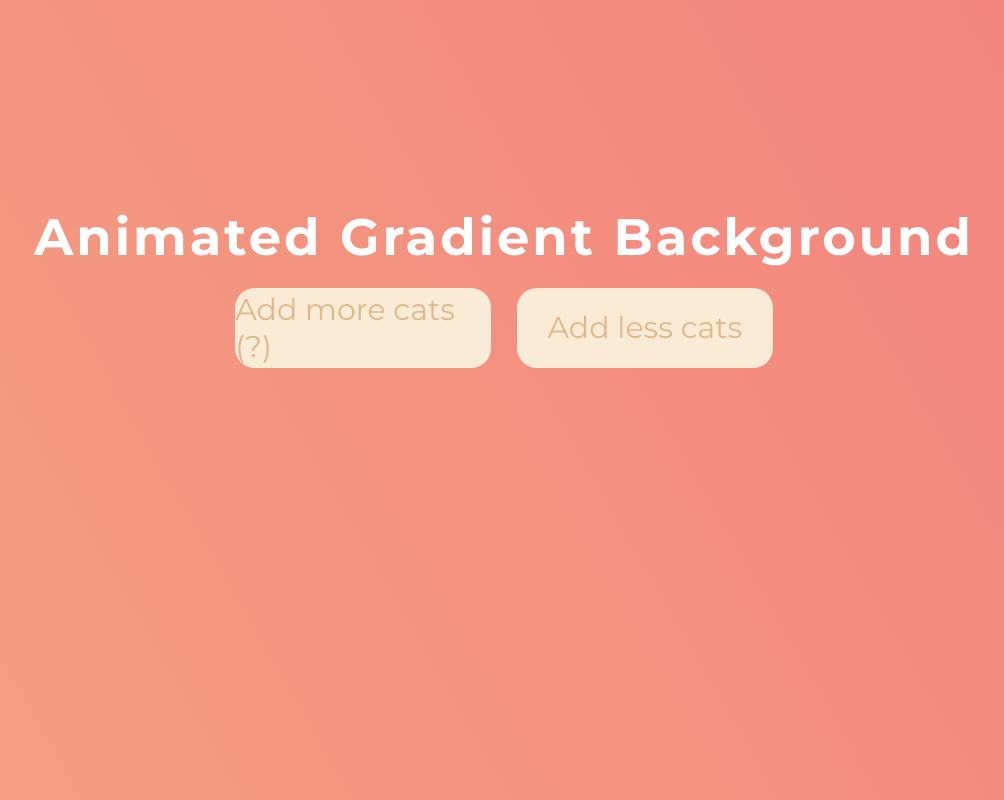
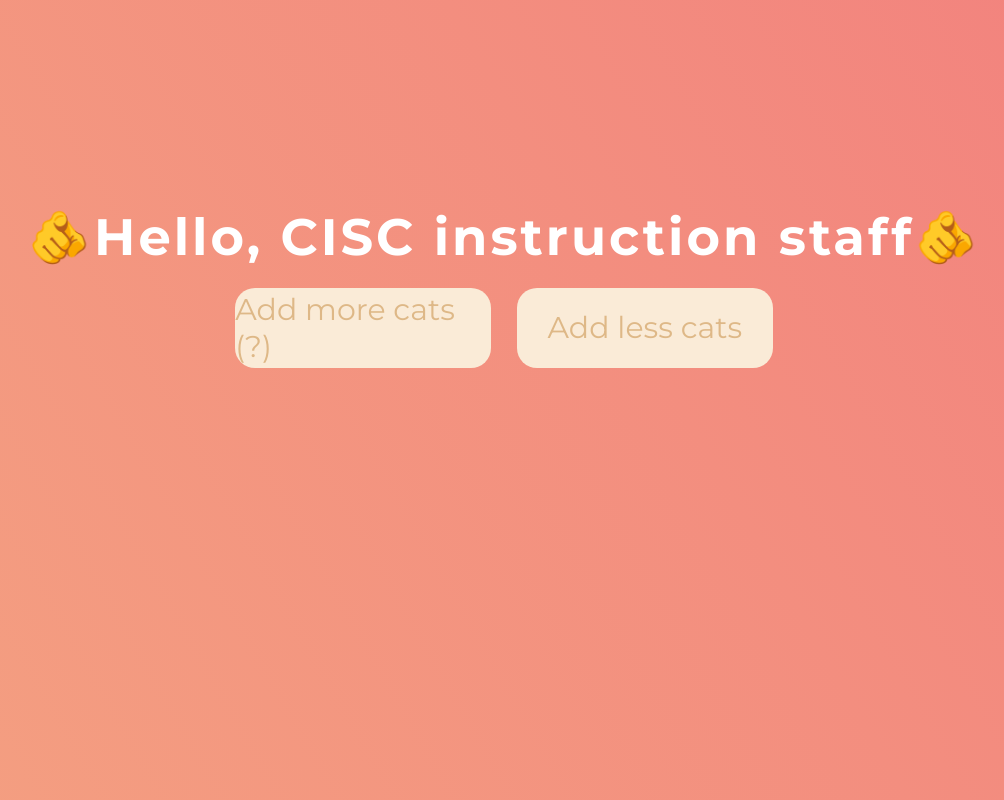
Before and after one commit to selinAbacaz/CISC449-StarterWebsite, a plain HTML site: page index.html in a window 1280 px wide. Shown: the whole page, without its empty margins (136-1140 px from the left). Drawn offline with Linux system fonts and the light colour scheme.

Commit message:
I completely forgot to take out the test sentences, changed

```diff
--- a/index.html
+++ b/index.html
@@ -28,7 +28,7 @@
 
 
             <section class="content" style="display: flex; flex-direction: column; align-items: center; gap: 20px;">
-                <h1> Animated Gradient Background</h1>
+                <h1> 🫵Hello, CISC instruction staff🫵 </h1>
 
                 <section style="gap:2vw; display: flex; flex-direction: row;">
                     <div id="AddCats" class="custom-pointer"
```
